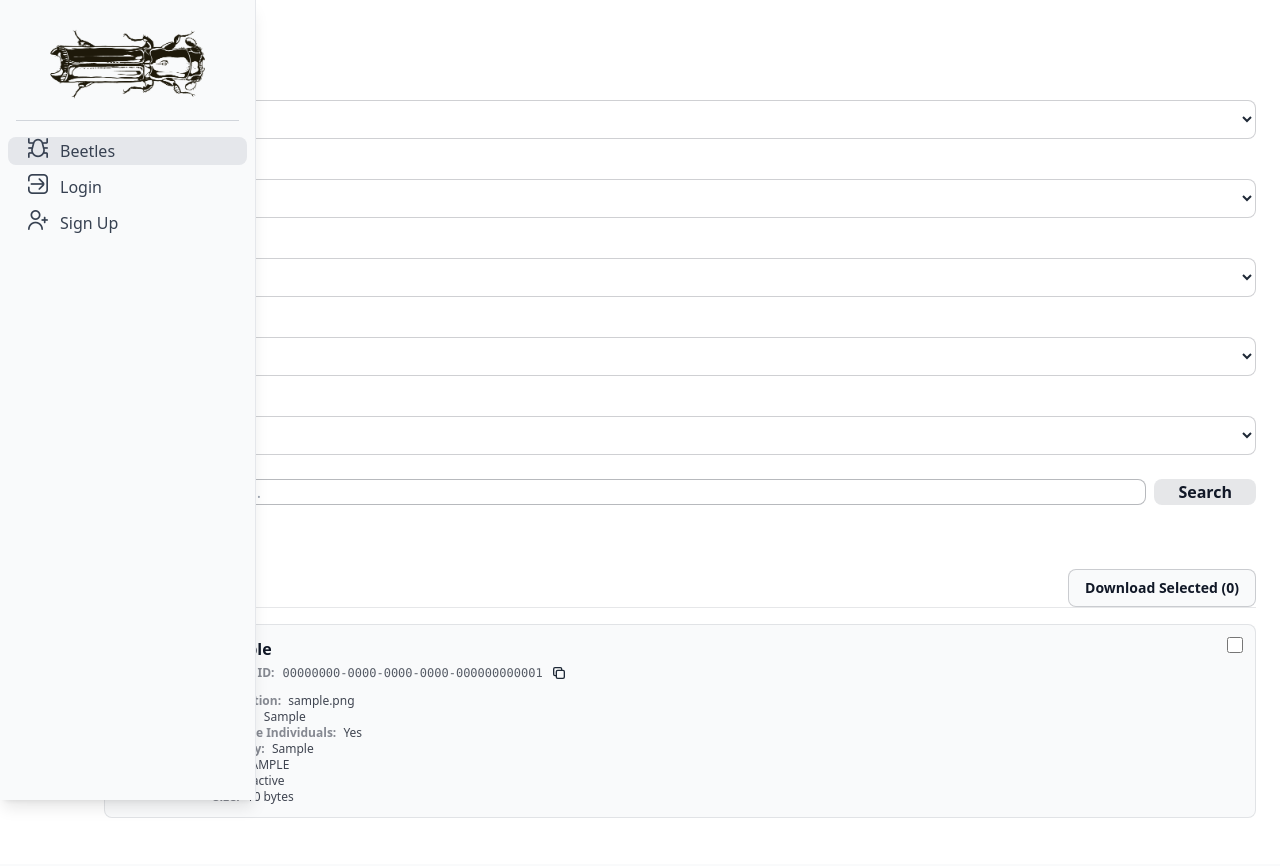
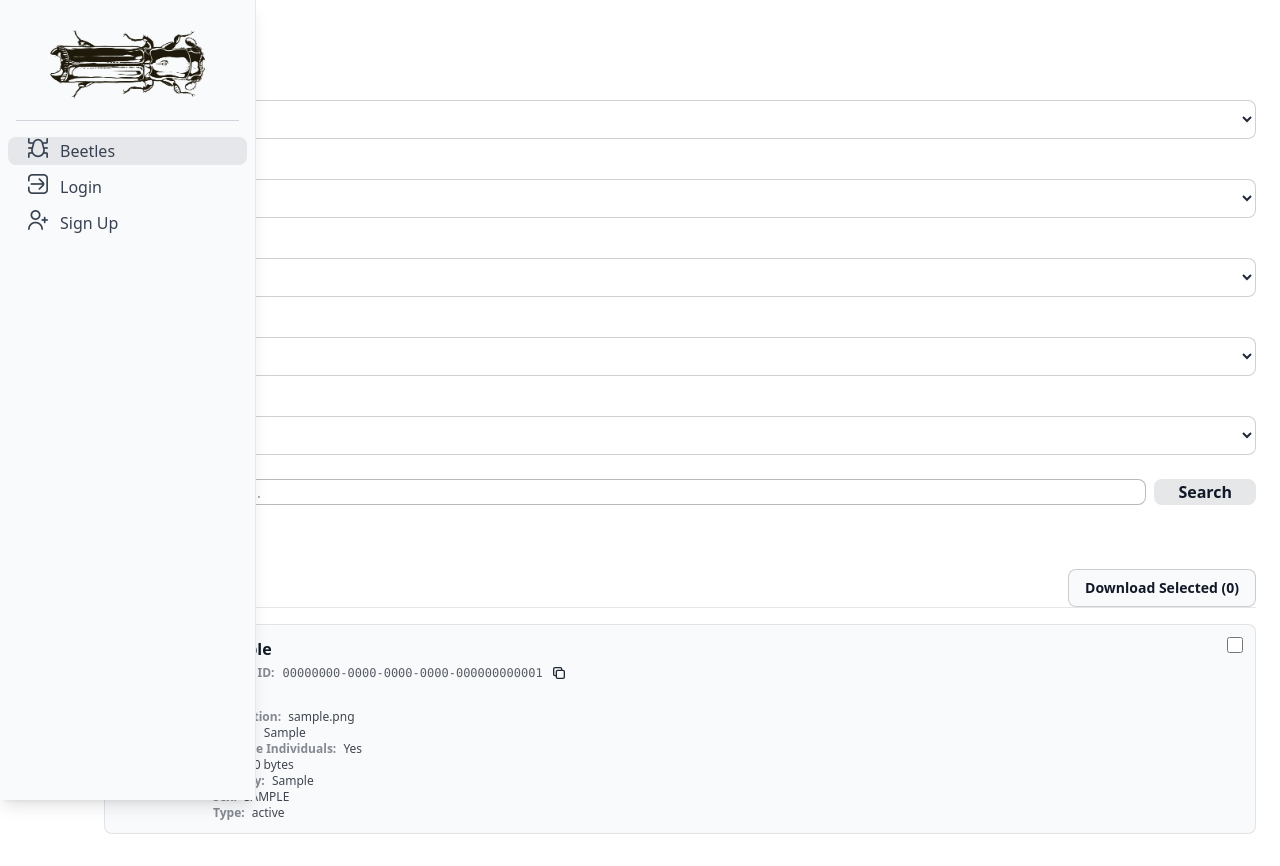
Before and after one commit to ChristopherMarais/barkandambrosiagallery, a Django app: page /beetles/ in a window 1280 px wide. Before the commit the page ends 818 px from the top, so only its background shows below. Run offline with Django 5.2, Linux system fonts and the light colour scheme; tables that the repository leaves empty hold one stand-in row (values such as "Sample post"); grey boxes marked "Sample" are stand-in pictures; some libraries are stand-ins or nearby versions.

Commit message:
layout be fore pagination fix

```diff
--- a/beetlesgallery/templates/beetles/home.html
+++ b/beetlesgallery/templates/beetles/home.html
@@ -169,8 +169,9 @@
                 </div>
               </div>
 
-              <div class="text-xs text-text/80 mt-3 grid grid-cols-1 sm:grid-cols-2 lg:grid-cols-3 gap-x-4 gap-y-1 w-full">
+              <div class="text-xs text-text/80 mt-3 grid grid-cols-1 sm:grid-cols-2 gap-4 w-full">
 
+                <div class="space-y-1">
                   {% if not b.depicts_described_name_id %}
                     <div class="truncate"><span class="font-semibold text-text/50">Subfamily:</span> <span class="ml-1">unidentified</span></div>
                   {% elif b.ref_subfamily %}
@@ -206,7 +207,9 @@
                   {% elif b.ref_subspecies %}
                      <div class="truncate"><span class="font-semibold text-text/50">Subspecies:</span> <span class="ml-1 italic">{{ b.ref_subspecies }}</span></div>
                   {% endif %}
+                </div>
 
+                <div class="space-y-1">
                   {% if b.image_institution %}
                     <div class="truncate"><span class="font-semibold text-text/50">Institution:</span> <span class="ml-1">{{ b.image_institution }}</span></div>
                   {% endif %}
@@ -217,6 +220,10 @@
 
                   {% if b.image_has_multiple_individuals is not None %}
                     <div class="truncate"><span class="font-semibold text-text/50">Multiple Individuals:</span> <span class="ml-1">{% if b.image_has_multiple_individuals %}Yes{% else %}No{% endif %}</span></div>
+                  {% endif %}
+
+                  {% if b.image_size_bytes %}
+                    <div class="truncate"><span class="font-semibold text-text/50">Size:</span> <span class="ml-1">{{ b.image_size_bytes|filesizeformat }}</span></div>
                   {% endif %}
 
                   {% if b.collection_country %}
@@ -230,10 +237,7 @@
                   {% if b.specimen_type_status %}
                     <div class="truncate"><span class="font-semibold text-text/50">Type:</span> <span class="ml-1 text-accent">{{ b.specimen_type_status }}</span></div>
                   {% endif %}
-
-                {% if b.image_size_bytes %}
-                  <div class="truncate"><span class="font-semibold text-text/50">Size:</span> <span class="ml-1">{{ b.image_size_bytes|filesizeformat }}</span></div>
-                {% endif %}
+                </div>
 
               </div>
 
```
Lines whose indentation alone changed are shown as unchanged.
